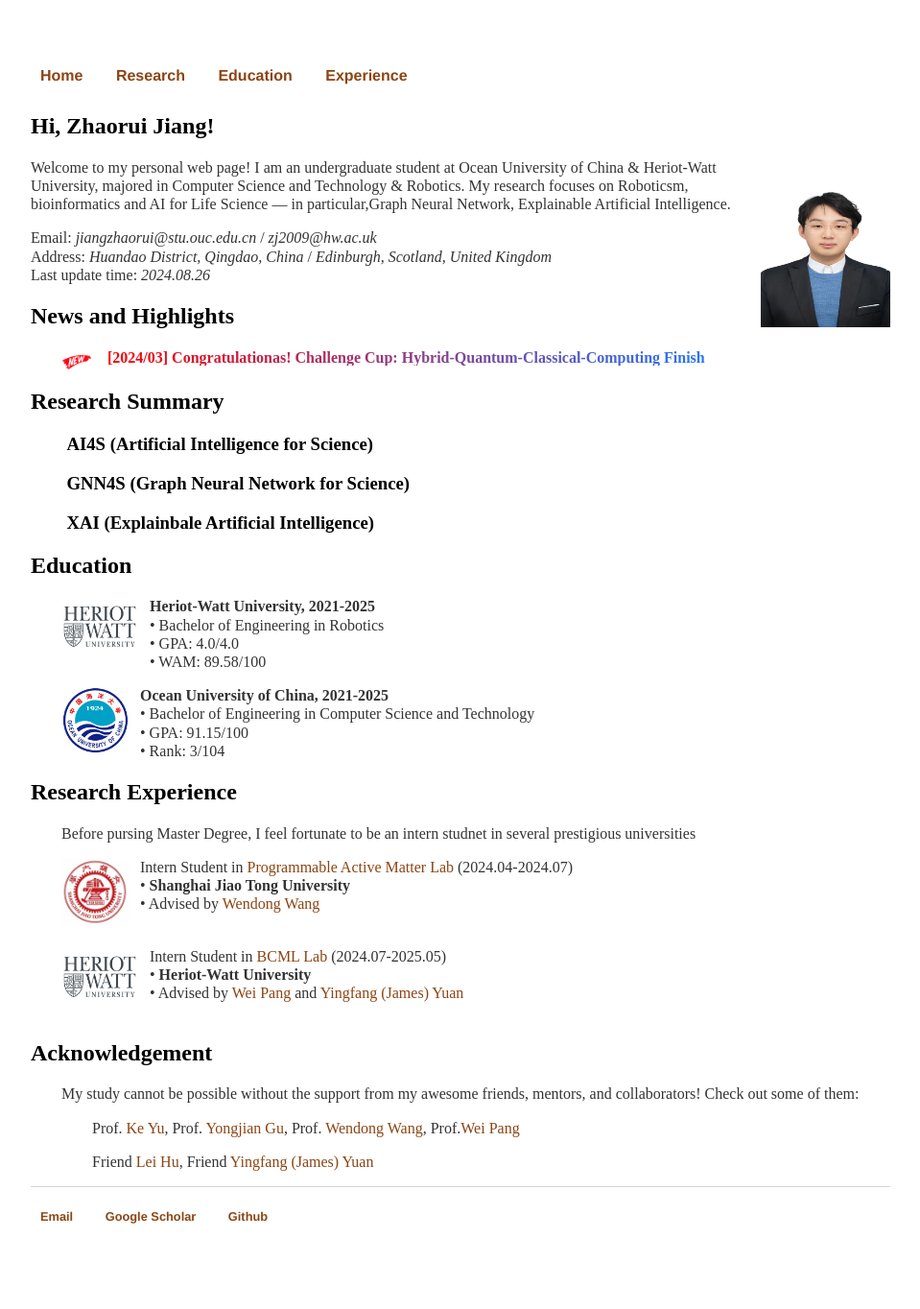
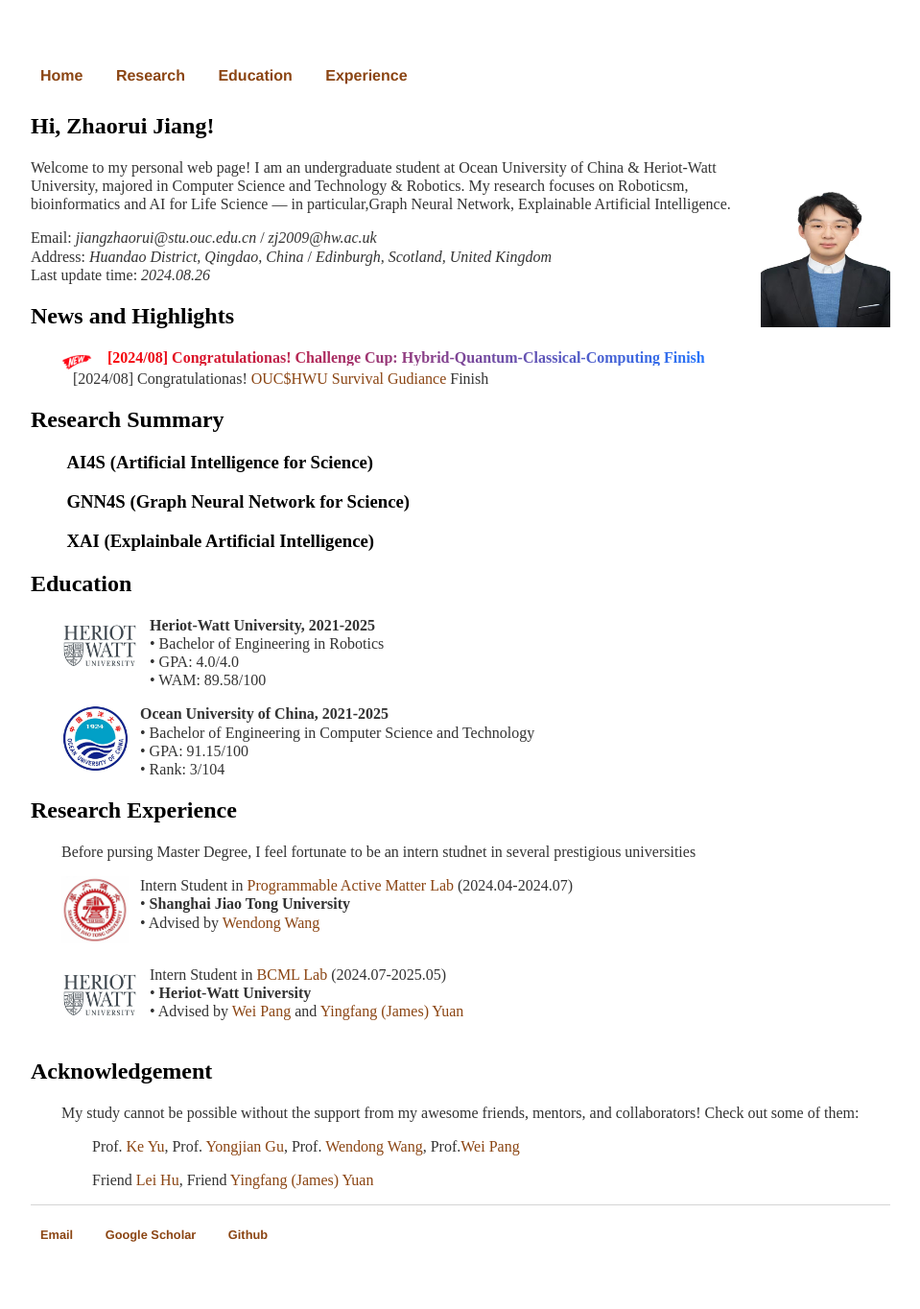
Before and after one commit to zhaorui-bi/zhaorui-bi.github.io, a Jekyll site: the page built from index.html, in a window 1280 px wide. Shown: the whole page at 96% size, without its empty margins (160-1119 px from the left). Built offline with Jekyll 4.4.1, drawn with Linux system fonts in a browser that asks for light colours.

Commit message:
Update index.html

```diff
--- a/index.html
+++ b/index.html
@@ -18,7 +18,8 @@ title: Zhaorui Jiang
 		<p style="margin-left: 2em;">
 			<img src="img/new.png" align="middle" width="32" height="15"/>
 			<b  style="background-image: linear-gradient(90deg,#ff0000 0,#2575fc); -webkit-background-clip: text; -webkit-text-fill-color: transparent;">
-			    &nbsp&nbsp [2024/03] Congratulationas!</em> Challenge Cup: Hybrid-Quantum-Classical-Computing Finish<br></b>
+			    &nbsp&nbsp [2024/08] Congratulationas!</em> Challenge Cup: Hybrid-Quantum-Classical-Computing Finish<br></b>
+			    &nbsp&nbsp [2024/08] Congratulationas!</em> <a href="https://github.com/zhaorui-bi/OUC-HW-Survial-Guidance ">OUC$HWU Survival Gudiance</a> Finish<br></b>
 		</p>
 
 
@@ -105,8 +106,8 @@ title: Zhaorui Jiang
 		<p style="text-indent: 2em;">
 			My study cannot be possible without the support from my awesome friends, mentors, and collaborators! Check out some of them: </p>
 		<p style="margin-left: 4em;">
-			Prof.<a herf="https://see.pkusz.edu.cn/info/1012/1454.htm"> Ke Yu</a>,
-			Prof.<a herf="https://it.ouc.edu.cn/gyj/main.htm"> Yongjian Gu</a>,
+			Prof.<a herf="https://see.pkusz.edu.cn/info/1012/1454.htm "> Ke Yu</a>,
+			Prof.<a herf="https://it.ouc.edu.cn/gyj/main.htm "> Yongjian Gu</a>,
 			Prof.<a href="https://www.ji.sjtu.edu.cn/cn/about/faculty-staff/faculty-directory/faculty-detail/5279/"> Wendong Wang</a>,
 			Prof.<a href="https://pangwei.eu.org">Wei Pang</a> </p>
 		<p style="margin-left: 4em;">
```
